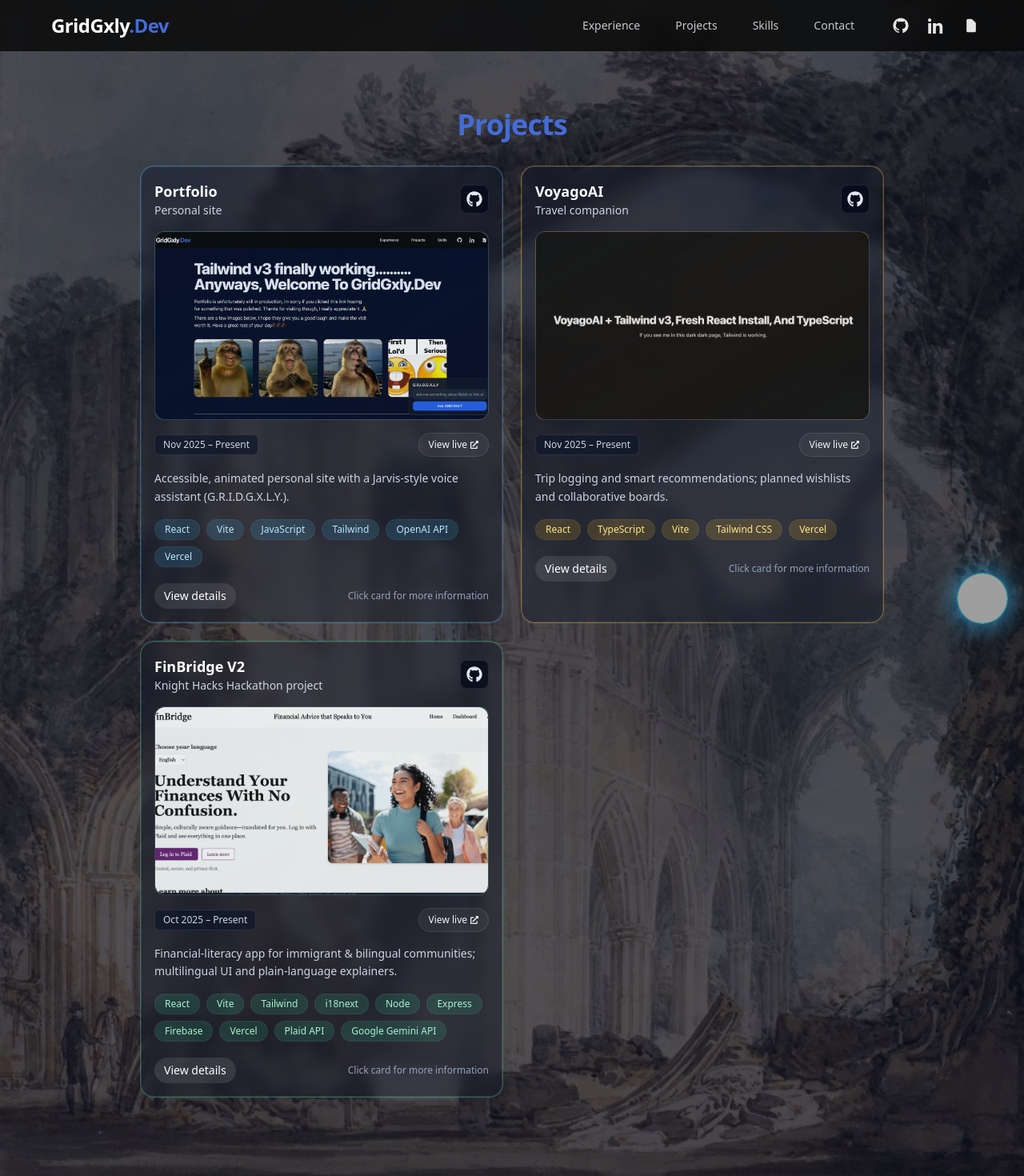
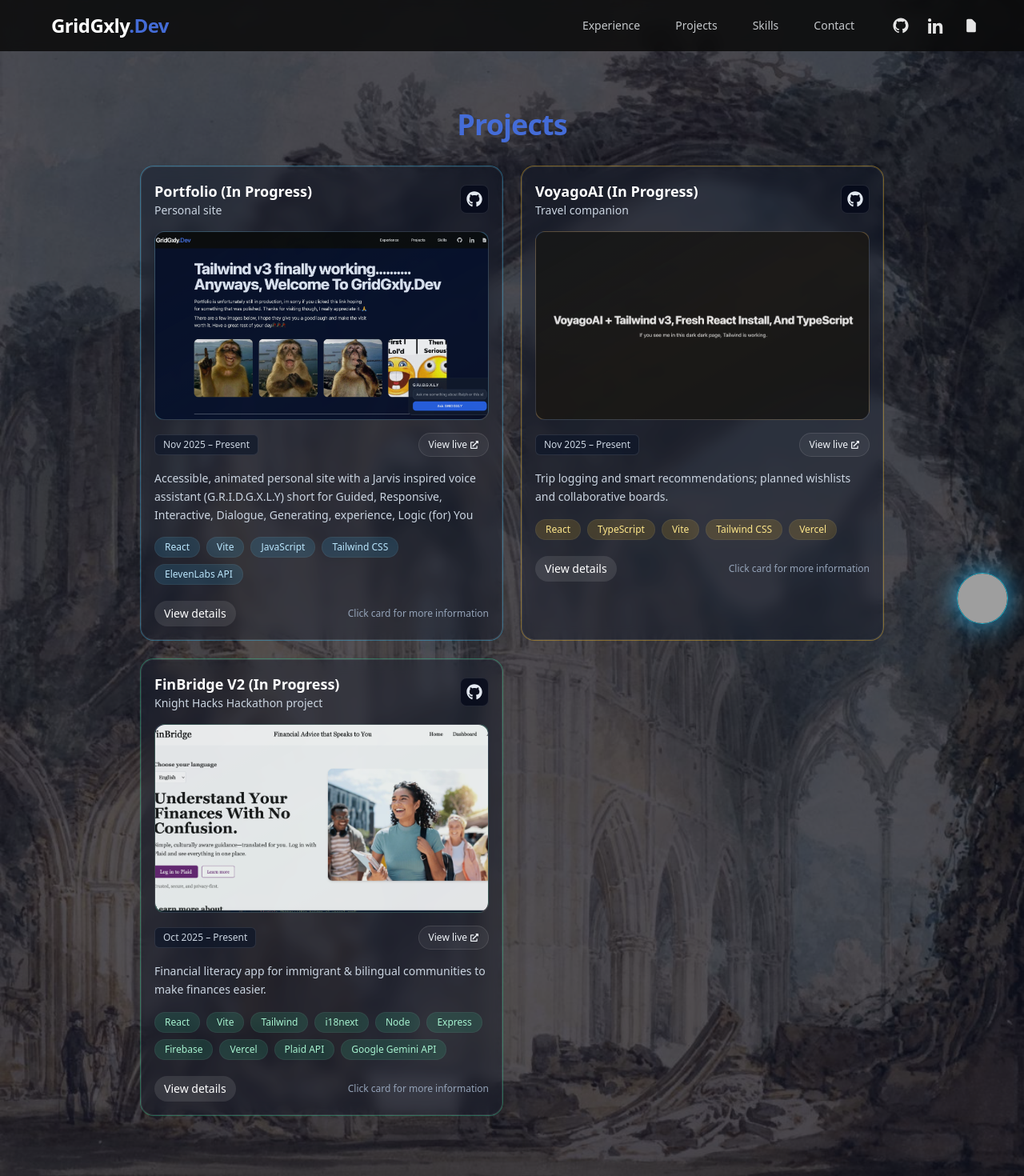
Before and after one commit to GridGxly/Portfolio, a React (Vite) app: page /projects in a window 1280 px wide. Shown: the top 1470 px of the page at 80% size. Built offline with nearby package versions, Linux system fonts and the light colour scheme; grey boxes are pictures that could not be loaded.

Commit message:
minor tweaks

```diff
--- a/src/data/site-context.js
+++ b/src/data/site-context.js
@@ -10,7 +10,7 @@
     export const projects = [
     {
     slug: "portfolio",
-    title: "Portfolio",
+    title: "Portfolio (In Progress)",
     subtitle: "Personal site",
     timeframe: "Nov 2025 – Present",
     color: "blue",
@@ -18,11 +18,11 @@
     githubUrl: "https://github.com/GridGxly/Portfolio",
     image: "/screenshots/portfolio.png",
     summary:
-    "Accessible, animated personal site with a Jarvis-style voice assistant (G.R.I.D.G.X.L.Y.).",
-    stack: ["React", "Vite", "JavaScript", "Tailwind", "OpenAI API", "Vercel"],
+    "Accessible, animated personal site with a Jarvis inspired voice assistant (G.R.I.D.G.X.L.Y) short for Guided, Responsive, Interactive, Dialogue, Generating, experience, Logic (for) You ",
+    stack: ["React", "Vite", "JavaScript", "Tailwind CSS", "ElevenLabs API"],
     apis: [],
     details: [
-    "Responsive, keyboard-accessible components.",
+    "Responsive and accessible components.",
     "Animated micro-interactions and theming.",
     "Updating my professional growth in my career"
     ],
@@ -31,7 +31,7 @@
 },
 {
     slug: "voyagoai",
-    title: "VoyagoAI",
+    title: "VoyagoAI (In Progress)",
     subtitle: "Travel companion",
     timeframe: "Nov 2025 – Present",
     color: "orange",
@@ -50,7 +50,7 @@
     },
 {
     slug: "finbridgev2",
-    title: "FinBridge V2",
+    title: "FinBridge V2 (In Progress)",
     subtitle: "Knight Hacks Hackathon project",
     timeframe: "Oct 2025 – Present",
     color: "green",
@@ -58,7 +58,7 @@
     githubUrl: "https://github.com/GridGxly/FinBridgeV2",
     image: "/screenshots/finbridge.jpg",
     summary:
-    "Financial-literacy app for immigrant & bilingual communities; multilingual UI and plain-language explainers.",
+    "Financial literacy app for immigrant & bilingual communities to make finances easier.",
     stack: ["React", "Vite", "Tailwind", "i18next", "Node", "Express", "Firebase", "Vercel"],
     apis: ["Plaid API", "Google Gemini API"],
     details: [
```
